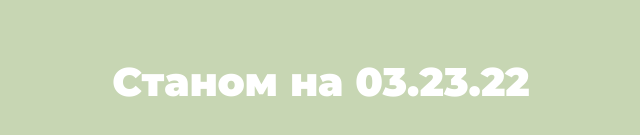
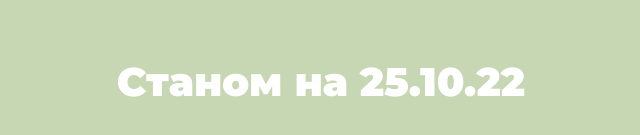
Before and after one commit to Orionkh/test, a plain HTML site: page index.html in a window 1280 px wide. Shown: the part 1493-1628 px from the top of the page, 319-959 px from the left. Drawn offline with Linux system fonts and the light colour scheme.

Commit message:
change 134 string

```diff
--- a/index.html
+++ b/index.html
@@ -131,6 +131,6 @@
           </div>
         </li>
       </ul>
-      <div class="stitistics-date">Станом на 03.23.22</div>
+      <div class="stitistics-date">Станом на 25.10.22</div>
     </main>
   </body>
```
